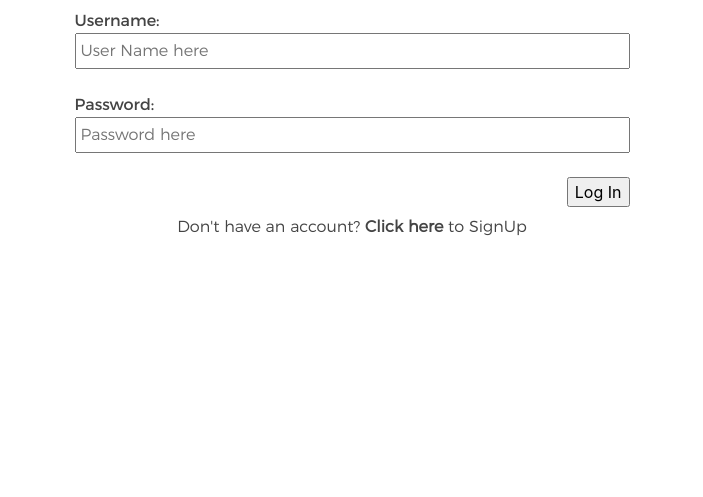
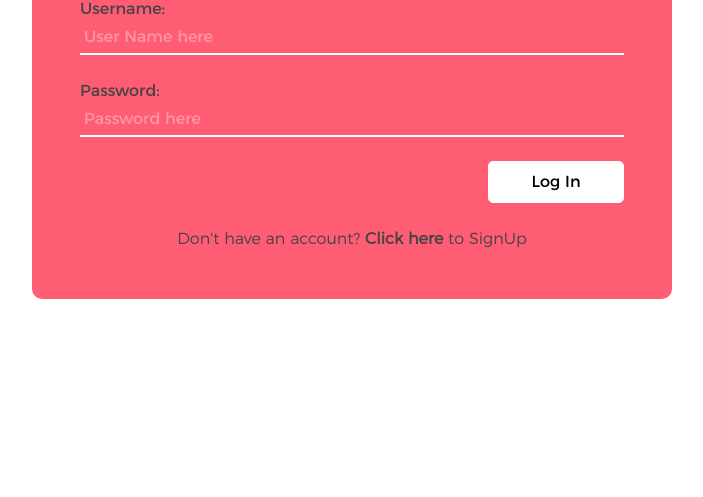
Before and after one commit to sankshitpandoh/super-duper-voting-portal, a React app in the folder client/: page / in a window 1280 px wide. Shown: the part 303-800 px from the top of the page, without its empty margins (288-991 px from the left). Built offline with nearby package versions, Linux system fonts and the light colour scheme; a web font is replaced by a local one.

Commit message:
log in page improvements

```diff
--- a/client/src/components/logInDisplay/logIn.js
+++ b/client/src/components/logInDisplay/logIn.js
@@ -4,7 +4,9 @@ import '../stylesheets/LogIn.css';
 class LogIn extends React.Component{
     state = {
         username: "",
-        password: ""
+        password: "",
+        logInError: false,
+        logInErrorMessage: ""
     }
 
     handleUserName = (e) => {
@@ -31,9 +33,29 @@ class LogIn extends React.Component{
                 })
              })()
              :
-             console.log("password field empty")
+             this.setState({
+                 logInError: true,
+                 logInErrorMessage: "Password field cannot be empty"
+             }, () => {
+                setTimeout( function(){
+                    this.setState({
+                        logInError: false,
+                        logInErrorMessage: ""
+                    })
+                }.bind(this), 3000)
+            })
              :
-             console.log("username field empty")
+             this.setState({
+                logInError: true,
+                logInErrorMessage: "Username field cannot be empty"
+            }, () => {
+                setTimeout( function(){
+                    this.setState({
+                        logInError: false,
+                        logInErrorMessage: ""
+                    })
+                }.bind(this), 3000)
+            })
 
     }
 
@@ -45,13 +67,19 @@ class LogIn extends React.Component{
                     Invalid Login Credentials
                 </div>
                 }
+                {
+                    this.state.logInError &&
+                    <div className="log-in-error d-flex p-1 justify-content-center">
+                        {this.state.logInErrorMessage}
+                    </div>
+                }
                 {this.props.hoverMenu &&
                     <div className="message-container d-flex justify-content-center p-1">
                             <p>Account sucessfully created, log in with your credentials</p>
                     </div>
                 }
-                <div className="container">
-                    <form className="d-flex flex-column align-items-center w-50 mx-auto" onSubmit={this.handleSubmit}>
+                <div className="log-in-container d-flex flex-column w-50 my-0 mx-auto p-5">
+                    <form className="d-flex flex-column align-items-center w-100 mx-auto" onSubmit={this.handleSubmit}>
                         <h2 className="mr-auto mb-3">Login Portal</h2>
                         <span className="d-flex flex-column w-100 mb-4">
                             Username:
@@ -61,7 +89,7 @@ class LogIn extends React.Component{
                             Password:
                             <input className="p-1" type="password" placeholder="Password here" value={this.state.password} onChange={this.handlePassword} />
                         </span>
-                        <input className="ml-auto mb-2" type="submit" value="Log In" />
+                        <input className="ml-auto mb-4 w-25 p-2 submit-button" type="submit" value="Log In" />
                         <span className="sign-up-message">Don't have an account? <strong onClick={this.props.switchingLogin}>Click here </strong> to SignUp</span>
                     </form>
 
--- a/client/src/components/stylesheets/LogIn.css
+++ b/client/src/components/stylesheets/LogIn.css
@@ -16,6 +16,34 @@
     right: 0;
     background-color: rgba(255,0,0,0.8);
     color: #fff;
+}
+.log-in .log-in-container{
+    background-color: #FF5D73;
+    border-radius: 10px;
+}
+.log-in .log-in-container span input{
+    border: 0;
+    background-color: transparent;
+    border-bottom: 2px solid #FFF;
+    font-family: 'Montserrat-Regular';
+    font-weight: 300;
+}
+.log-in .log-in-container span input::placeholder{
+    opacity: 0.35;
+    color: #FFF;
+}
+.log-in .log-in-container .submit-button{
+    border: 0;
+    background-color: #FFF;
+    border-radius: 5px;
+    cursor: pointer;
+    transition: 0.5s all;
+    border: 1px solid #FFF;
+    font-family: 'Montserrat-Regular';
+}
+.log-in .log-in-container .submit-button:hover{
+    background-color: transparent;
+    color: #FFF;
 }
 .log-in form h2{
     font-family: 'Montserrat-Bold';
```
